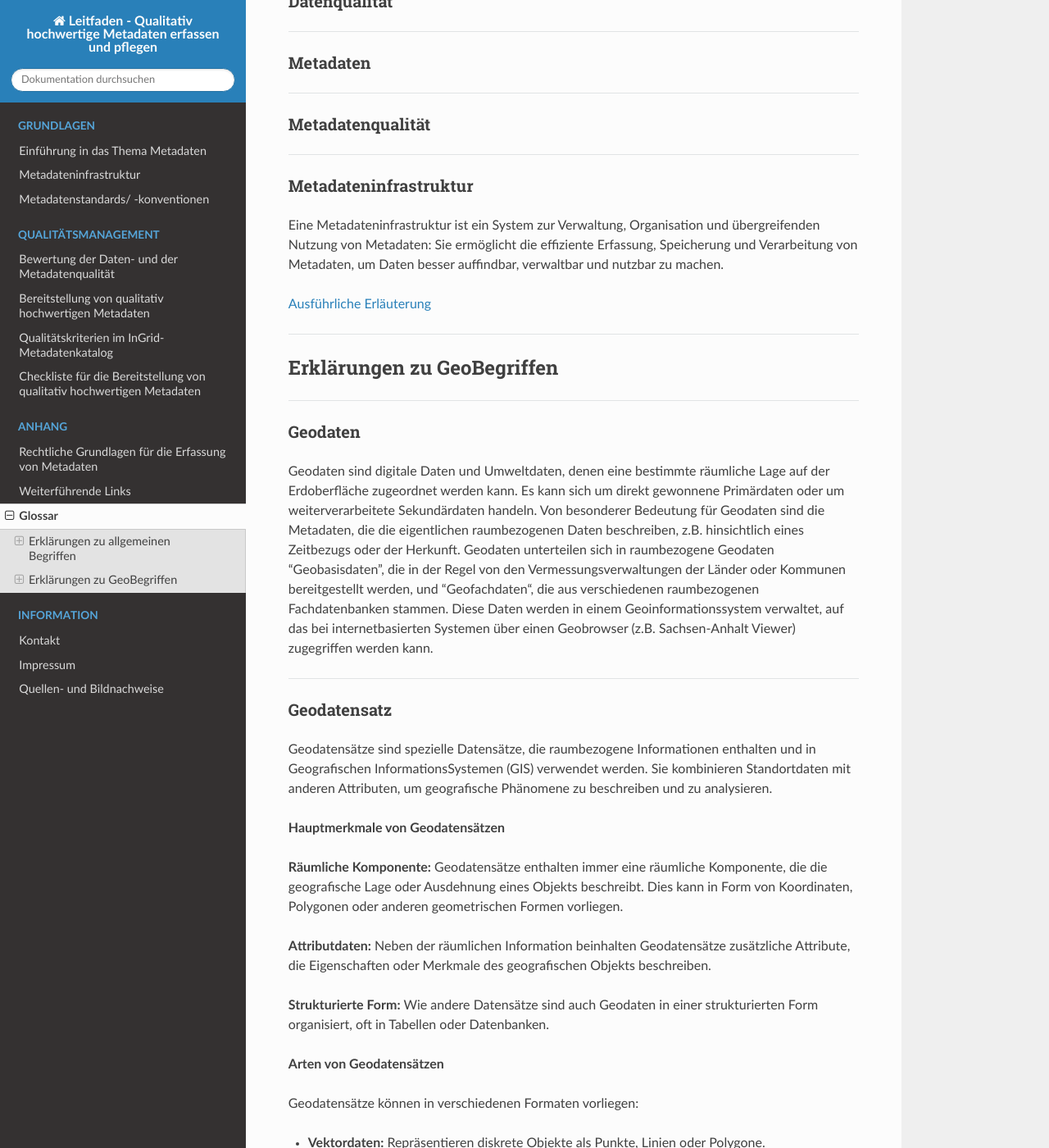
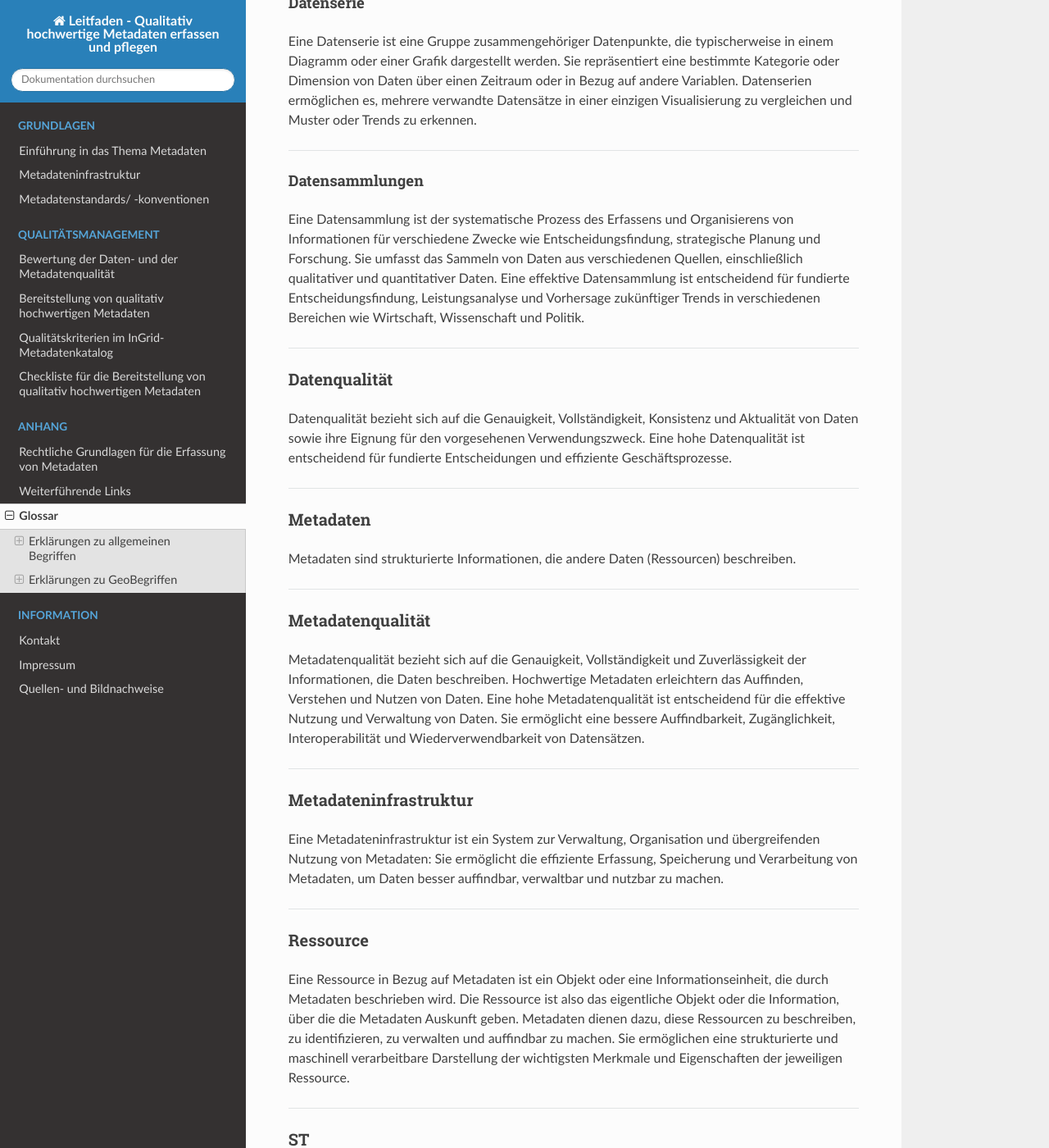
Before and after one commit to tomiwo/ingrid-mdk-st-high-quality-metadata, a Sphinx documentation site: the page built from docs/anhang/wichtige-begriffe.rst, in a window 1280 px wide and 1400 px high, scrolled down 785 px. Shown: the whole window at 82% size. Built offline with Sphinx 7.4.7 and the Read the Docs theme 3.1.0, drawn with Linux system fonts in a browser that asks for light colours; some of the changed text lies outside the part shown.

Commit message:
Update wichtige-begriffe.rst

```diff
--- a/docs/anhang/wichtige-begriffe.rst
+++ b/docs/anhang/wichtige-begriffe.rst
@@ -12,42 +12,65 @@
 
 -----------------------------------------------------------------------------------------------
 
-Ressource
-^^^^^^^^^
 
-Eine Ressource in Bezug auf Metadaten ist ein Objekt oder eine Informationseinheit, die durch Metadaten beschrieben wird. Die Ressource ist also das eigentliche Objekt oder die Information, über die die Metadaten Auskunft geben. Metadaten dienen dazu, diese Ressourcen zu beschreiben, zu identifizieren, zu verwalten und auffindbar zu machen. Sie ermöglichen eine strukturierte und maschinell verarbeitbare Darstellung der wichtigsten Merkmale und Eigenschaften der jeweiligen Ressource.
+Daten
+^^^^^
+
+Daten sind die grundlegendste Form von Informationen. Sie stellen rohe Fakten, Beobachtungen oder Messungen dar, die noch nicht organisiert oder analysiert wurden.
+
+Daten können vorliegen als:
+
+- unstrukturierte Daten - ohne vorgegebenes Format (z.B. Text, E-Mails, Bild- und Videoaten, Audio, Sozial-Media Inhalte)
+- Semi-strukturierte Daten - mit einer versteckten, nicht unmittelbar ersichtlichen Struktur (XML- oder JSON-Dateien)
+- strukturierte Daten - mit einem vordefinierten Schema (z.B. Relationale Datenbanken, Tabellen, CSV-Dateien, Datenkataloge)
 
 
-Daten
-"""""
+------------------------------------------------------------------------------------------------
 
-- unstrukturierte Daten
-- strukturierte Daten
+Datensatz
+^^^^^^^^^^
+
+Ein Datensatz ist eine strukturierte Sammlung zusammengehöriger Daten, die eine bestimmte Einheit oder ein spezifisches Objekt repräsentieren.
 
 
-Datensatz
-"""""""""
+-------------------------------------------------------------------------------------------------
 
 Datenserie
 """"""""""
 
+Eine Datenserie ist eine Gruppe zusammengehöriger Datenpunkte, die typischerweise in einem Diagramm oder einer Grafik dargestellt werden. Sie repräsentiert eine bestimmte Kategorie oder Dimension von Daten über einen Zeitraum oder in Bezug auf andere Variablen.
+Datenserien ermöglichen es, mehrere verwandte Datensätze in einer einzigen Visualisierung zu vergleichen und Muster oder Trends zu erkennen.
+
+-------------------------------------------------------------------------------------------------
+
 Datensammlungen
 """""""""""""""
+
+Eine Datensammlung ist der systematische Prozess des Erfassens und Organisierens von Informationen für verschiedene Zwecke wie Entscheidungsfindung, strategische Planung und Forschung. Sie umfasst das Sammeln von Daten aus verschiedenen Quellen, einschließlich qualitativer und quantitativer Daten.
+Eine effektive Datensammlung ist entscheidend für fundierte Entscheidungsfindung, Leistungsanalyse und Vorhersage zukünftiger Trends in verschiedenen Bereichen wie Wirtschaft, Wissenschaft und Politik.
 
 -------------------------------------------------------------------------------------------------
 
 Datenqualität
 ^^^^^^^^^^^^^
 
+Datenqualität bezieht sich auf die Genauigkeit, Vollständigkeit, Konsistenz und Aktualität von Daten sowie ihre Eignung für den vorgesehenen Verwendungszweck. Eine hohe Datenqualität ist entscheidend für fundierte Entscheidungen und effiziente Geschäftsprozesse.
+
 -------------------------------------------------------------------------------------------------
 
 Metadaten
 ^^^^^^^^^
 
+Metadaten sind strukturierte Informationen, die andere Daten (Ressourcen) beschreiben.
+
 ------------------------------------------------------------------------------------------------
 
 Metadatenqualität
 ^^^^^^^^^^^^^^^^^
+
+Metadatenqualität bezieht sich auf die Genauigkeit, Vollständigkeit und Zuverlässigkeit der Informationen, die Daten beschreiben. Hochwertige Metadaten erleichtern das Auffinden, Verstehen und Nutzen von Daten.
+Eine hohe Metadatenqualität ist entscheidend für die effektive Nutzung und Verwaltung von Daten. Sie ermöglicht eine bessere Auffindbarkeit, Zugänglichkeit, Interoperabilität und Wiederverwendbarkeit von Datensätzen.
+
 
 -----------------------------------------------------------------------------------------------
 
@@ -57,10 +80,23 @@
 Eine Metadateninfrastruktur ist ein System zur Verwaltung, Organisation und übergreifenden Nutzung von Metadaten:
 Sie ermöglicht die effiziente Erfassung, Speicherung und Verarbeitung von Metadaten, um Daten besser auffindbar, verwaltbar und nutzbar zu machen.
 
-`Ausführliche Erläuterung <https://qualitativ-hochwertige-metadaten-erfassen.readthedocs.io/de/latest/grundlagen/metadateninfrastruktur.html>`_
+-----------------------------------------------------------------------------------------------
+
+Ressource
+^^^^^^^^^
+
+Eine Ressource in Bezug auf Metadaten ist ein Objekt oder eine Informationseinheit, die durch Metadaten beschrieben wird. Die Ressource ist also das eigentliche Objekt oder die Information, über die die Metadaten Auskunft geben. Metadaten dienen dazu, diese Ressourcen zu beschreiben, zu identifizieren, zu verwalten und auffindbar zu machen. Sie ermöglichen eine strukturierte und maschinell verarbeitbare Darstellung der wichtigsten Merkmale und Eigenschaften der jeweiligen Ressource.
 
 -----------------------------------------------------------------------------------------------
 
+ST
+^^^
+
+ST ist die offizielle Abkürzung für das Land Sachsen-Anhalt, wie sie in behördlichen Dokumenten und offiziellen Schriftstücken verwendet wird.
+
+
+
+-----------------------------------------------------------------------------------------------
 
 Erklärungen zu GeoBegriffen
 ---------------------------
@@ -79,43 +115,6 @@
 ^^^^^^^^^^^^
 
 Geodatensätze sind spezielle Datensätze, die raumbezogene Informationen enthalten und in Geografischen InformationsSystemen (GIS) verwendet werden. Sie kombinieren Standortdaten mit anderen Attributen, um geografische Phänomene zu beschreiben und zu analysieren.
-
-**Hauptmerkmale von Geodatensätzen**
-
-**Räumliche Komponente:** Geodatensätze enthalten immer eine räumliche Komponente, die die geografische Lage oder Ausdehnung eines Objekts beschreibt. Dies kann in Form von Koordinaten, Polygonen oder anderen geometrischen Formen vorliegen.
-
-**Attributdaten:** Neben der räumlichen Information beinhalten Geodatensätze zusätzliche Attribute, die Eigenschaften oder Merkmale des geografischen Objekts beschreiben.
-
-**Strukturierte Form:** Wie andere Datensätze sind auch Geodaten in einer strukturierten Form organisiert, oft in Tabellen oder Datenbanken.
-
-**Arten von Geodatensätzen**
-
-Geodatensätze können in verschiedenen Formaten vorliegen:
-
-•	**Vektordaten:** Repräsentieren diskrete Objekte als Punkte, Linien oder Polygone.
-•	**Rasterdaten:** Stellen kontinuierliche Flächen als Gitter von Zellen dar.
-•	**Tabellendaten:** Enthalten Attributinformationen mit räumlichem Bezug.
-
-**Anwendungsbereiche**
-
-Geodatensätze finden in vielen Bereichen Anwendung:
-
-•	Stadtplanung und Raumordnung
-•	Umweltmonitoring und Naturschutz
-•	Verkehrs- und Logistikplanung
-•	Katastrophenmanagement
-•	Ressourcenmanagement
-•	Marktanalyse und Standortplanung
-
-**Bedeutung für GIS**
-
-In Geografischen InformationsSystemen bilden Geodatensätze die Grundlage für:
-
-•	Räumliche Analysen
-•	Kartenerstellung und Visualisierung
-•	Modellierung von geografischen Prozessen
-•	Entscheidungsunterstützung in raumbezogenen Fragestellungen
-
 Geodatensätze ermöglichen es, komplexe räumliche Zusammenhänge zu erfassen, zu analysieren und zu visualisieren. Sie sind daher ein unverzichtbares Werkzeug in vielen Bereichen, die mit raumbezogenen Informationen arbeiten.
 
 
@@ -143,15 +142,6 @@
 
 Ein geographisches Informationssystem (GIS) ist ein computergestütztes System zur Erfassung, Bearbeitung, Analyse und Präsentation von raumbezogenen Daten. Es besteht aus Hardware, Software, Daten und Anwendungen.
 
-Ein GIS ermöglicht es, räumliche Informationen digital zu verarbeiten und zu visualisieren.
-
-Es kann:
-
-- Geodaten erfassen und speichern
-- Daten organisieren und verwalten
-- Räumliche Analysen durchführen
-- Ergebnisse in Form von Karten oder Diagrammen präsentieren
-
 Die Besonderheit eines GIS liegt in der Verknüpfung von Geometriedaten (Form und Lage von Geoobjekten) mit Sachdaten (beschreibende Informationen). Dies erlaubt komplexe räumliche Abfragen und Analysen, die Zusammenhänge sichtbar machen, die in Tabellen oder Listen nicht erkennbar wären.
 
 GIS findet Anwendung in vielen Bereichen wie Stadtplanung, Umweltschutz, Logistik, Marketing und Katastrophenmanagement. Es ermöglicht fundierte Entscheidungen basierend auf räumlichen Daten und deren Visualisierung.
```
